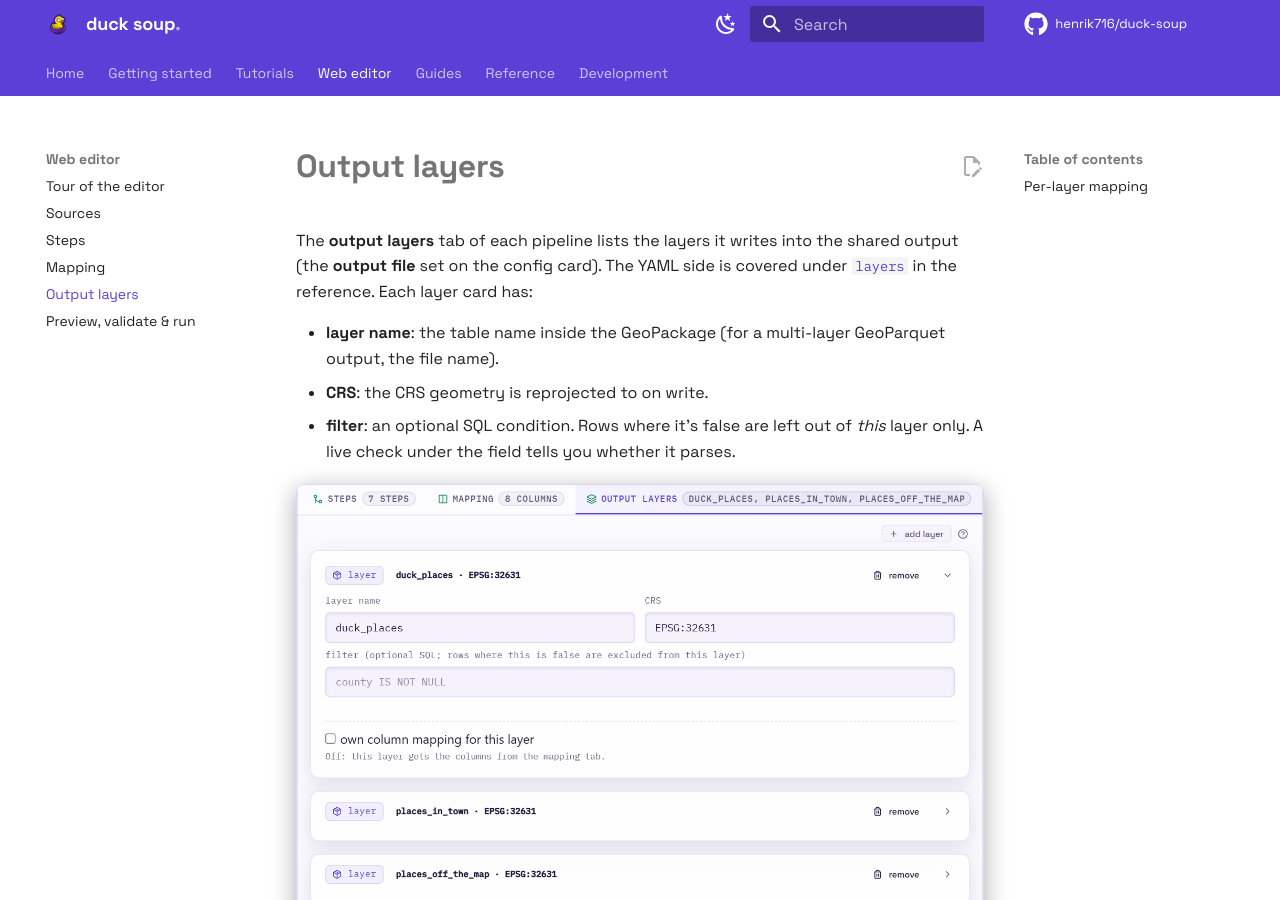
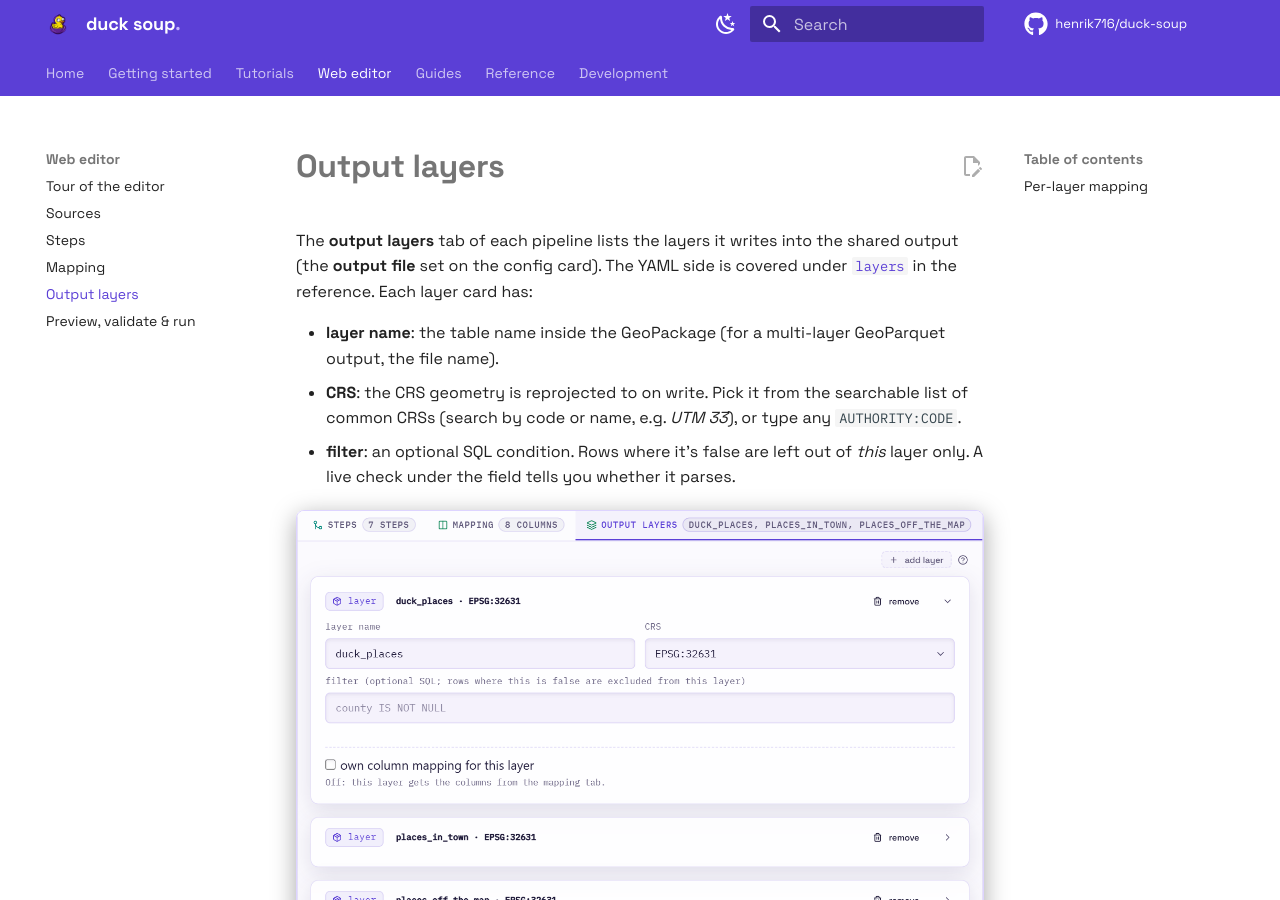
Before and after one commit to henrik716/duck-soup, an MkDocs documentation site: the page built from docs/editor/output-layers.md, in a window 1280 px wide and 900 px high. Built offline with MkDocs 1.6.1 and Material for MkDocs 9.7.7, drawn with Linux system fonts in a browser that asks for light colours; comment, search, counter and statistics services are not loaded.

Commit message:
Describe the CRS dropdowns in the docs, retake the screenshots, bump to 1.4.0
- The sources and output layers pages say the working CRS and a layer's CRS
  are searchable lists now; the sources page mentions the upload spinner.
- Retaken: sources-tab and output-layers (the CRS dropdowns), and
  editor-overview, resized-panels and flow-editor (the version badge).
- CLAUDE.md points to cards/source-upload.ts and showPreview.

1.4.0 since 1.3.5: the backend is split into sources/, steps.py, mapping.py
and output.py, with one pipeline model; the old Python API (Pipeline,
run_pipeline, preview_pipeline, ...) is gone in favour of the config-based
one; a single-pipeline file's `outputs:` list with more than one entry is now
an error; the working CRS and layer CRS are dropdowns; the upload spinner
shows.

Co-Authored-By: Claude Opus 5.5 <noreply@anthropic.com>

```diff
--- a/docs/editor/output-layers.md
+++ b/docs/editor/output-layers.md
@@ -6,7 +6,8 @@ output (the **output file** set on the config card). The YAML side is covered un
 
 - **layer name**: the table name inside the GeoPackage (for a multi-layer GeoParquet output,
   the file name).
-- **CRS**: the CRS geometry is reprojected to on write.
+- **CRS**: the CRS geometry is reprojected to on write. Pick it from the searchable list of
+  common CRSs (search by code or name, e.g. *UTM 33*), or type any `AUTHORITY:CODE`.
 - **filter**: an optional SQL condition. Rows where it's false are left out of *this* layer
   only. A live check under the field tells you whether it parses.
 
--- a/pyproject.toml
+++ b/pyproject.toml
@@ -4,7 +4,7 @@ build-backend = "setuptools.build_meta"
 
 [project]
 name = "duck-soup-etl"
-version = "1.3.5"
+version = "1.4.0"
 requires-python = ">=3.11"
 license = "Apache-2.0"
 dependencies = [
```
Also changed, not shown: CLAUDE.md (+1 -1 lines), docs/editor/sources.md (+5 -3 lines), docs/assets/screenshots/editor-overview-dark.png, docs/assets/screenshots/editor-overview-light.png, docs/assets/screenshots/flow-editor-dark.png, docs/assets/screenshots/flow-editor-light.png, docs/assets/screenshots/output-layers-dark.png, docs/assets/screenshots/output-layers-light.png, docs/assets/screenshots/resized-panels-dark.png, docs/assets/screenshots/sources-tab-dark.png, docs/assets/screenshots/sources-tab-light.png, 1 other file.
